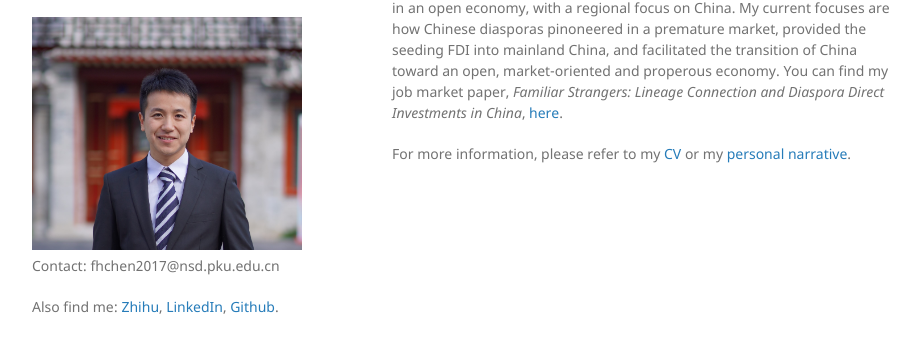
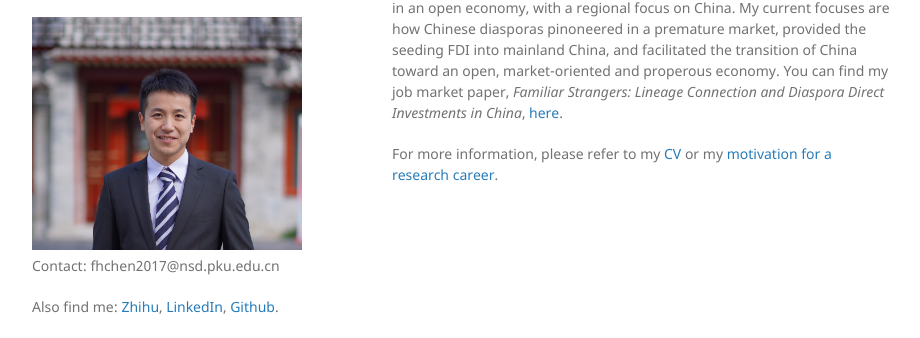
Before and after one commit to FanghaoChen/homepage, a Jekyll site: the page built from index.md, in a window 1280 px wide. Shown: the part 238-576 px from the top of the page, without its empty margins (178-1098 px from the left). Built offline with Jekyll 4.4.1, drawn with Linux system fonts in a browser that asks for light colours.

Commit message:
Update index.md

```diff
--- a/index.md
+++ b/index.md
@@ -9,4 +9,4 @@ Welcome! I'm a Ph.D. candidate in the National School of Development at Peking U
 
 My research fields are industrial economics and business economics. The common thread of my research is in understanding industrial development in an open economy, with a regional focus on China. My current focuses are how Chinese diasporas pinoneered in a premature market, provided the seeding FDI into mainland China, and facilitated the transition of China toward an open, market-oriented and properous economy. You can find my job market paper, _Familiar Strangers: Lineage Connection and Diaspora Direct Investments in China_, [here](./assets/familiar_stranger_draft_220303.pdf).
 
-For more information, please refer to my [CV](./assets/CV_FanghaoChen_220509.pdf) or my [personal narrative](https://mp.weixin.qq.com/s?__biz=Mzg4MzE0ODY0Mw==&mid=2247491382&idx=1&sn=992dc4dda38bfd95d5c2b47848fc5a81&chksm=cf4a8d3af83d042c96f68c98b9406eab25df4ce418b6778fccdee755fc9e499decfb44498855&mpshare=1&scene=24&srcid=12203KNxFd0xsEh7nM7ZzhKn&sharer_sharetime=1639991731014&sharer_shareid=009d752390d3ca9d149b0d31038375f0#rd).
+For more information, please refer to my [CV](./assets/CV_FanghaoChen_220509.pdf) or my [motivation for a research career](https://mp.weixin.qq.com/s?__biz=Mzg4MzE0ODY0Mw==&mid=2247491382&idx=1&sn=992dc4dda38bfd95d5c2b47848fc5a81&chksm=cf4a8d3af83d042c96f68c98b9406eab25df4ce418b6778fccdee755fc9e499decfb44498855&mpshare=1&scene=24&srcid=12203KNxFd0xsEh7nM7ZzhKn&sharer_sharetime=1639991731014&sharer_shareid=009d752390d3ca9d149b0d31038375f0#rd).
```
